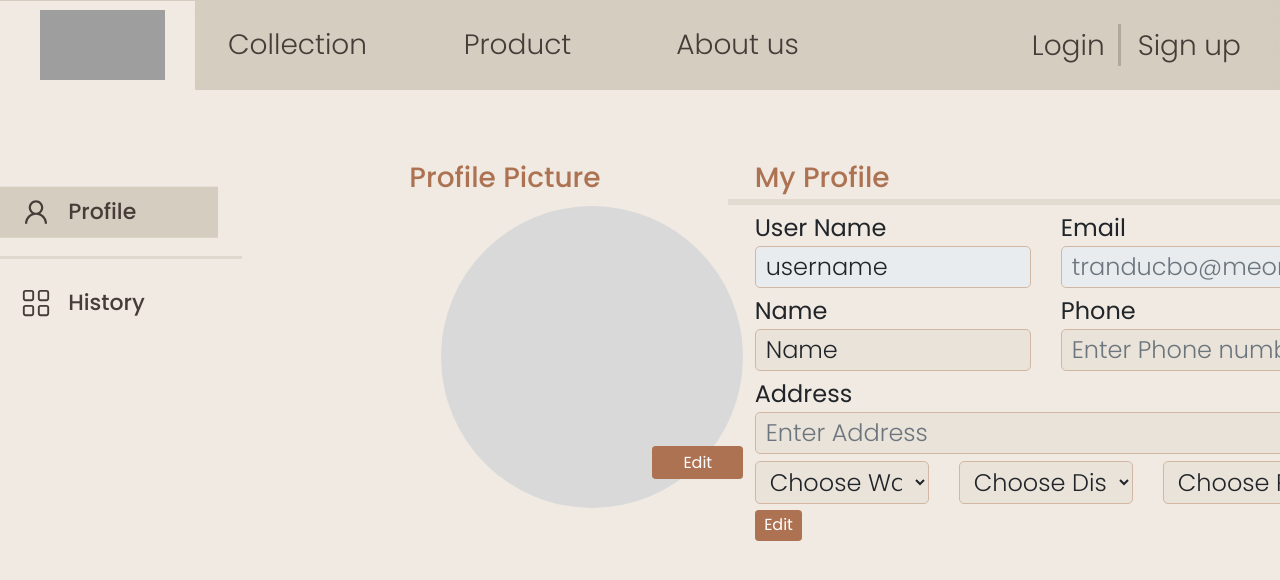
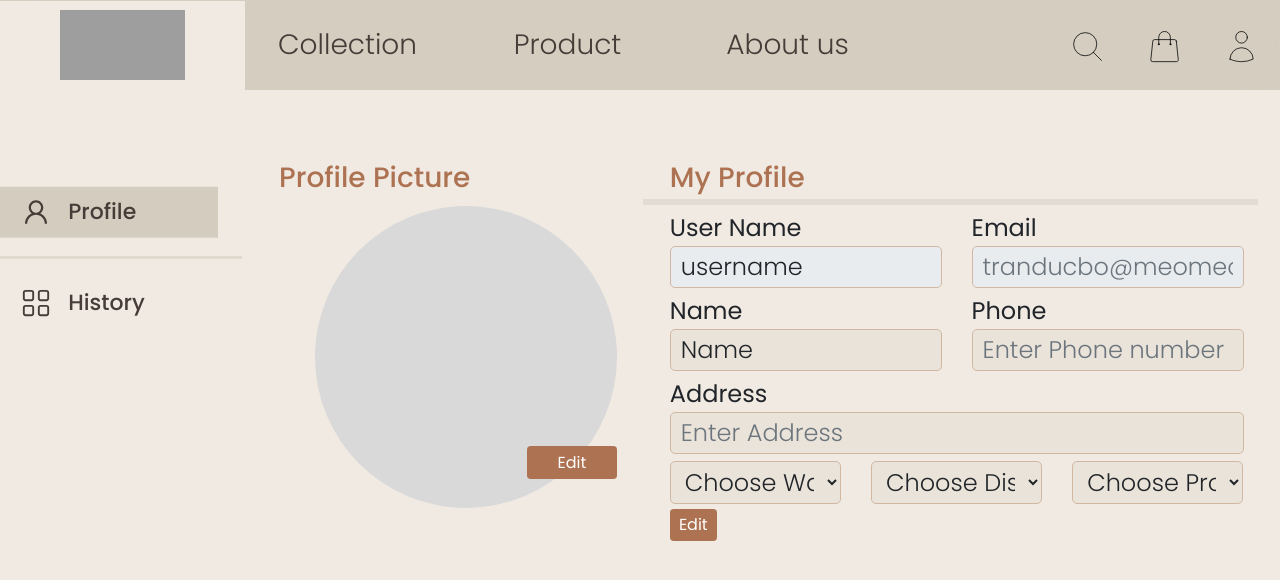
Before and after one commit to huylucwork/furniture-showroom, a React (Create React App) app in the folder client/: page /user/info in a window 1280 px wide. Shown: the top 580 px of the page. Built offline with nearby package versions, Linux system fonts and the light colour scheme; grey boxes are pictures that could not be loaded; a web font is replaced by a local one.

Commit message:
change name

```diff
--- a/client/src/components/auth/login.jsx
+++ b/client/src/components/auth/login.jsx
@@ -5,6 +5,10 @@ import "../../styles/signup.css";
 export default function Login(props) {
   return props.trigger ? (
     <div className="login_container">
+      <div
+        className="login_modal_close"
+        onClick={() => props.setTrigger(false)}
+      ></div>
       <div className="login_wrapper">
         <div className="login_ctr">
           <div className="login_icon">
@@ -68,7 +72,7 @@ export default function Login(props) {
                   // className="w-6 h-6"
                   color="#fff"
                   className="login_sign-up-btn_icon"
-                  style={{ width: "55px", height: "55px"}}
+                  style={{ width: "55px", height: "55px" }}
                 >
                   <path
                     fillRule="evenodd"
--- a/client/src/components/cart/cart.jsx
+++ b/client/src/components/cart/cart.jsx
@@ -0,0 +1,77 @@
+import React, { useState } from "react";
+import "../../styles/cart.css";
+
+export default function Cart(props) {
+  const [counter, setCounter] = useState(0);
+  const addCountHandler = () => {
+    setCounter(counter + 1);
+  };
+
+  const removeCountHandler = () => {
+    if (counter === 0) {
+      return;
+    }
+    setCounter(counter - 1);
+  };
+
+  return props.trigger ? (
+    <div className="cart_container">
+      <div
+        className="modoal_close"
+        onClick={() => props.setTrigger(false)}
+      ></div>
+      <div className="cart_wrapper">
+        <div className="cart_ctr">
+          <h1 className="cart_header">Your Cart</h1>
+          <div className="cart_item_list">
+            <div className="cart_detail_item-info">
+              <div className="cart_detail_item-img"></div>
+              <div className="cart_detail_item_name-cat">
+                <p className="cart_detail_item-name">Chaise Sectional Sofa</p>
+                <p className="cart_detail_item-cat">Pearl Spring</p>
+                <p className="cart_detail_item-cat cart_detail_item-price">
+                  $123
+                </p>
+              </div>
+              <p className="cart_detail_amount">
+                <button className="counter_button" onClick={removeCountHandler}>
+                  -
+                </button>
+                <div className="item_counter"> {counter}</div>
+                <button className="counter_button" onClick={addCountHandler}>
+                  +
+                </button>
+              </p>
+            </div>
+          </div>
+
+          <div className="cart_footer">
+            <p class="cart_footer_align-left">Total:</p>
+            <p class="cart_footer_align-right"> $123</p>
+          </div>
+          <div className="cart_btn_container ">
+            <button className="cart_btn" type="submit">
+              <p>Checkout</p>
+              <svg
+                xmlns="http://www.w3.org/2000/svg"
+                viewBox="0 0 24 24"
+                fill="currentColor"
+                color="#fff"
+                className="cart-btn_icon"
+                style={{ width: "55px", height: "55px" }}
+              >
+                <path
+                  fillRule="evenodd"
+                  d="M16.72 7.72a.75.75 0 011.06 0l3.75 3.75a.75.75 0 010 1.06l-3.75 3.75a.75.75 0 11-1.06-1.06l2.47-2.47H3a.75.75 0 010-1.5h16.19l-2.47-2.47a.75.75 0 010-1.06z"
+                  clipRule="evenodd"
+                />
+              </svg>
+            </button>
+          </div>
+        </div>
+      </div>
+    </div>
+  ) : (
+    ""
+  );
+}
--- a/client/src/components/headerFooter/header.jsx
+++ b/client/src/components/headerFooter/header.jsx
@@ -5,8 +5,8 @@ import NavbarLogin from "./navbar/navbarLogin";
 export default function Header() {
     return (
         <React.Fragment>
-            <Navbar />
-            {/* <NavbarLogin /> */}
+            {/* <Navbar /> */}
+            <NavbarLogin />
         </React.Fragment>
     )
 }
--- a/client/src/components/headerFooter/navbar/navbar.jsx
+++ b/client/src/components/headerFooter/navbar/navbar.jsx
@@ -55,7 +55,7 @@ export default function Navbar() {
           </a>
         </li>
         <li className="navbar_list">
-          <a href="/user/info" className="navbar_a a_hover">
+          <a href="/" className="navbar_a a_hover">
             <div className="hover-underline-animation">Collection</div>
           </a>
         </li>
@@ -75,7 +75,7 @@ export default function Navbar() {
         <li class="navbar_list">
           <div className="navbar_a ">
             <button
-              className="buttonForSignup"
+              className="navbar_button_auth"
               onClick={() => setButtonLogin(true)}
             >
               <div className="hover-underline-animation">Login</div>
@@ -83,7 +83,7 @@ export default function Navbar() {
             &nbsp;
             <div class="vr"></div> &thinsp;
             <button
-              className="buttonForSignup"
+              className="navbar_button_auth"
               onClick={() => setButtonSignUp(true)}
             >
               <div className=" hover-underline-animation">Sign up</div>
--- a/client/src/components/headerFooter/navbar/navbarLogin.jsx
+++ b/client/src/components/headerFooter/navbar/navbarLogin.jsx
@@ -1,6 +1,6 @@
 
 import React, { useState } from "react";
-import Cart from "../cart";
+import Cart from "../../cart/cart";
 import "../../../styles/navbar.css";
 
 export default function NavbarLogin() {
--- a/client/src/components/user/info.jsx
+++ b/client/src/components/user/info.jsx
@@ -8,7 +8,7 @@ export default function Info(props) {
   const [editButton, setEditButton] = useState(false);
   return (
     <div className="info_container">
-      <div className="history_content">
+      <div className="info_content">
         <Row className="profileContainer">
           <Col className="left_side">
             <div className="info_header center_pic">Profile Picture</div>
@@ -170,5 +170,5 @@ export default function Info(props) {
         </Row>
       </div>
     </div>
-  )
+  );
 }
--- a/client/src/styles/history.css
+++ b/client/src/styles/history.css
@@ -11,6 +11,7 @@
     width: 24.2em;
     height: 100vh;
     padding-top: 16.8em;
+    z-index: -1;
 }
 
 .history_sidebar_container {
@@ -333,7 +334,7 @@
     width: 100%;
     height: 100%;
     background-color: rgba(71, 71, 71, 0.6);
-    z-index: 999;
+    /* z-index: 23; */
 }
 
 .history_order_detail_wrapper {
--- a/client/src/styles/info.css
+++ b/client/src/styles/info.css
@@ -77,9 +77,16 @@
   color: var(--textColor);
   pointer-events: none;
 }
-.history_content {
+.info_content {
   float: left;
   margin-top: 90px;
+  position: relative;
+  width: calc(100% - 24.2em);
+  height: calc(100vh - 9em);
+  /* padding-left: 6.5em; */
+  left: 20.2em;
+  overflow: auto;
+  z-index: -1;
 }
 
 .profileContainer {
@@ -117,12 +124,12 @@
   height: 100vh;
 }
 .left_side {
-  margin-left: 3%;
+  /* margin-left: -2%; */
   width: 50%;
 }
 .right_side {
-  flex-grow: 1.5;
-  margin-right: 8%;
+  flex-grow: 1.3;
+  margin-right: 7%;
 }
 
 .circle {
@@ -173,7 +180,8 @@
 .btn-primary:active,
 .btn-primary.active,
 .open > .dropdown-toggle.btn-primary {
-  background-color: #995b3c;
+  background-color: #995b3c !important;
+  /* background-color: blue; */
 }
 
 .form-control {
--- a/client/src/styles/navbar.css
+++ b/client/src/styles/navbar.css
@@ -13,14 +13,11 @@
   justify-content: space-between;
   position: fixed;
 
-  /* vertical-align: text-top; */
   margin-top: 0;
   width: 100%;
-  /* padding: 0; */
   line-height: 42px;
   align-items: center;
   text-align: center;
-  /* margin-top:0; */
   max-height: 90px;
   height: 90px;
 
@@ -33,9 +30,6 @@
   margin: 0;
   padding: 0;
   overflow: hidden;
-  /* padding-left: 0; */
-  /* margin: 0 0; */
-  /* padding-left: 0; */
   height: 90px;
   margin-top: -5px;
 }
@@ -43,11 +37,7 @@
 .navbar_list {
   list-style: none;
   display: inline-block;
-  /* margin: 0 5.5px; */
   height: 90px;
-  /* top:0px; */
-  /* margin-top: -10px; */
-
 
 }
 .margin_nav{
@@ -63,13 +53,10 @@
   display: inline-block;
   color: var(--textColorNav);
   text-align: center;
-  /* padding: 23.55px 26px; */
   padding: 24px 33px;
-  /* margin-top: 5px; */
   margin-bottom: -25px;
   text-decoration: none;
   cursor: default;
-  /* padding-bottom: -20px; */
 
 }
 
@@ -89,14 +76,10 @@
 
 .nav-btn {
   border: none;
-  /* background-color: var(--backgroundColor); */
   box-sizing: border-box;
   padding: 0;
-  /* width: 30px;
-  height: 30px; */
   width: 1.326em;
   height: 1.326em;
-  /* font-weight:600; */
 }
 
 svg:hover.nav-btn {
@@ -131,10 +114,9 @@ svg:hover.icon-hover {
 .logo {
   background-color: #f0eae2;
   height: 90px;
-  width: 200px;
+  width: 250px;
   font-size: 25px;
   display: inline-block;
-  /* margin-top: -10px; */
   margin-left: -5px;
 }
 
@@ -144,10 +126,10 @@ svg:hover.icon-hover {
   width: 125px;
   height: 70.19px;
   cursor: pointer;
-  left: 40px;
+  left: 60px;
 }
 
-.buttonForSignup {
+.navbar_button_auth {
   background-color: unset;
   border: none;
   text-align: center;
@@ -167,11 +149,9 @@ svg:hover.icon-hover {
 }
 
 .vr {
-  /* width: 2.5px; */
   position: absolute;
   width: 2.5px;
   height: 42px;
-  /* top: 21px; */
 }
 
 .expandSearch input {
@@ -179,14 +159,11 @@ svg:hover.icon-hover {
   background: transparent;
   font: 20px "Poppins", Arial, Helvetica, sans-serif;
   font-weight: 300;
-  /* padding-left: 26px; */
-  /* padding-left: 6px; */
 
   background: none;
   border-radius: 4px;
   transition: 0.24s;
   width: 0px;
-  /* padding: 8px 0px 8px 34px; */
   padding: 0px;
 }
 .expandSearch input:focus {
@@ -200,7 +177,6 @@ svg:hover.icon-hover {
 }
 
 .expandSearch input:focus + i {
-  /*padding: 8px 4px 8px 8px ;*/
   color: #ddd;
   pointer-events: none;
 }
@@ -209,6 +185,5 @@ svg:focus {
 }
 
 .right_nav{
-  /* margin-top:20px; */
   padding: 24px 20px;
 }
```
Also changed, not shown: client/src/components/headerFooter/cart.jsx (deleted, +0 -79 lines), client/src/styles/cart.css (+40 -52 lines), client/src/styles/login.css (+16 -58 lines).
